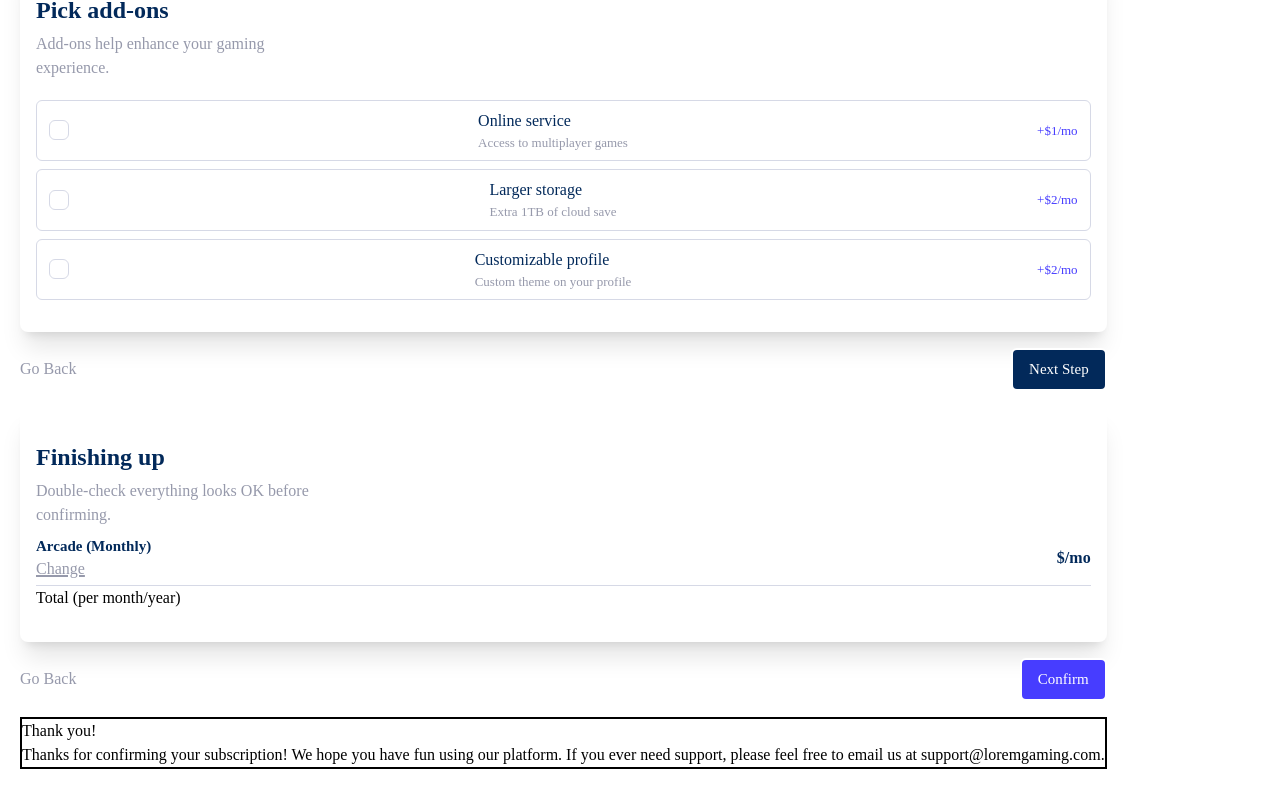
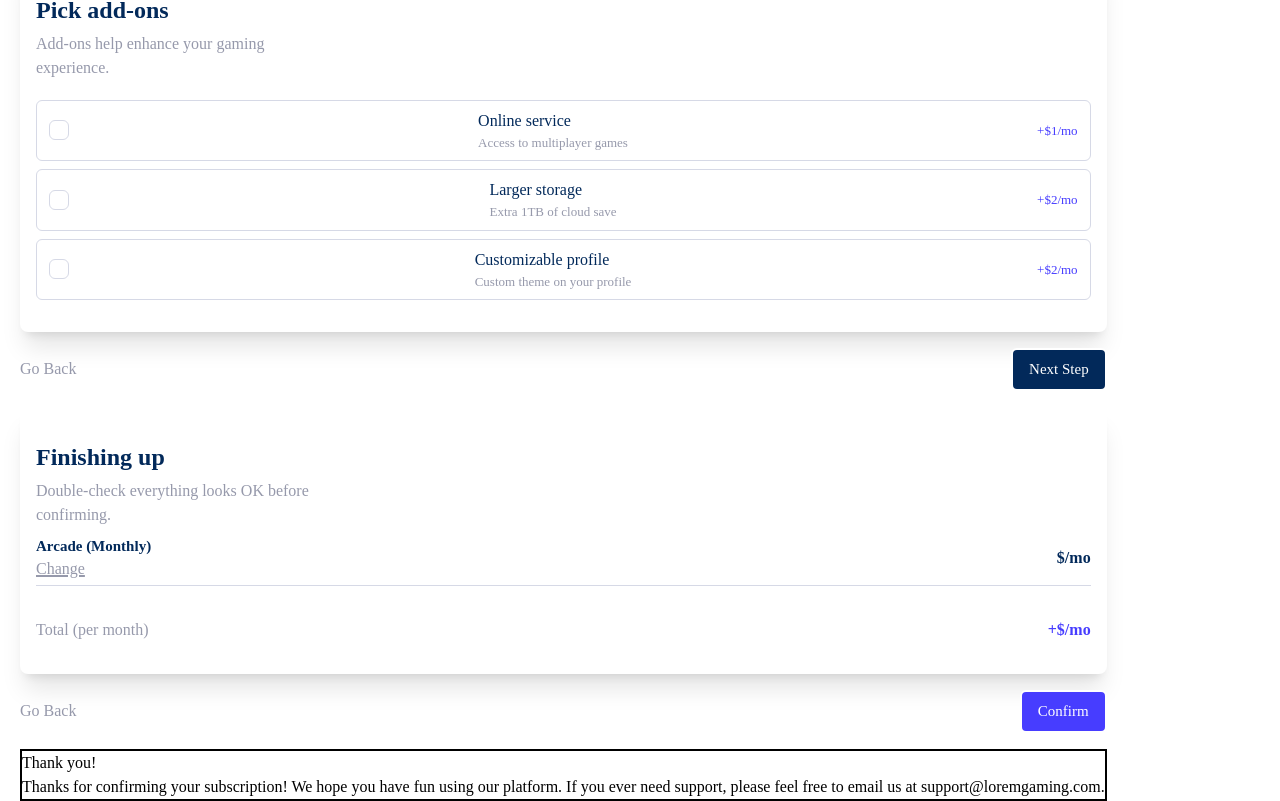
Before and after one commit to wx-it/multi-step-form, a React (Create React App) app: page / in a window 1280 px wide. Shown: the part 1129-1930 px from the top of the page. Before the commit the page ends 1898 px from the top, so only its background shows below. Built offline with nearby package versions, Linux system fonts and the light colour scheme.

Commit message:
addons displaying on step4 done

```diff
--- a/src/App.jsx
+++ b/src/App.jsx
@@ -71,7 +71,9 @@ const [addOns, setAddons] = useState([])
 
 function getSquares(){
   return setAddons(preAddOns => {
-    return squares.map(square => square.on ? preAddOns.push(square) : square)
+    return squares.map((square=>{
+     return square.on ? square : preAddOns.push(square) ;
+    }))
   })
 }
 
--- a/src/components/Step4.jsx
+++ b/src/components/Step4.jsx
@@ -2,13 +2,17 @@ import React from 'react'
 
 const Step4 = ({total, addOns}) => {
 
-  function GetAddOns(){
-    addOns.map(item => {
+  let all = addOns.map(item => item).filter(item => item.title !== undefined)
+
+let GetAddOns = all.map(item => {
       return(
-        <p>{item.title}</p>
+        <div className='flex justify-between'>
+          <p className='text-Cool-gray' >{item.title}</p>
+          <p className='font-normal' >+${item.monthly}/mo</p>
+        </div>
       )
     })
-  }
+
 
   return (
     <div className=''>
@@ -29,13 +33,18 @@ const Step4 = ({total, addOns}) => {
   </div>
   <p className='font-bold text-Marine-blue' >${total.monthly}/mo</p>
 </div>
-  <div>
-    <GetAddOns />
+  <div className='space-y-2 mt-3'>
+    {GetAddOns}
   </div>
 
-  <p>
-    Total (per month/year)
+  <div className='flex justify-between items-center mt-8 '>
+  <p className='text-Cool-gray' >
+    Total (per month)
   </p>
+  <p className='font-bold text-Purplish-blue'>
+    +${total.monthly}/mo
+  </p>
+  </div>
 
   </div>
   <div
```
